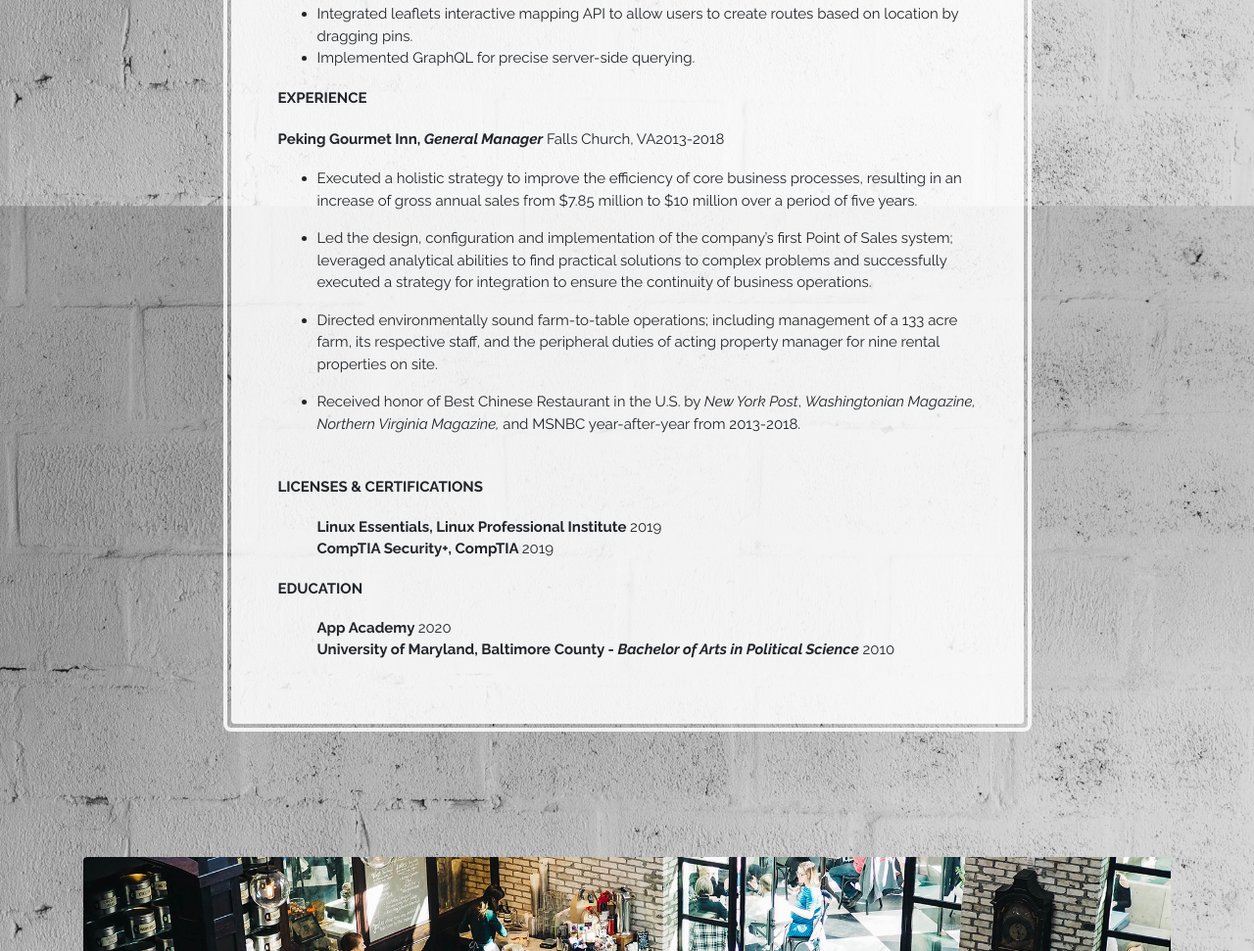
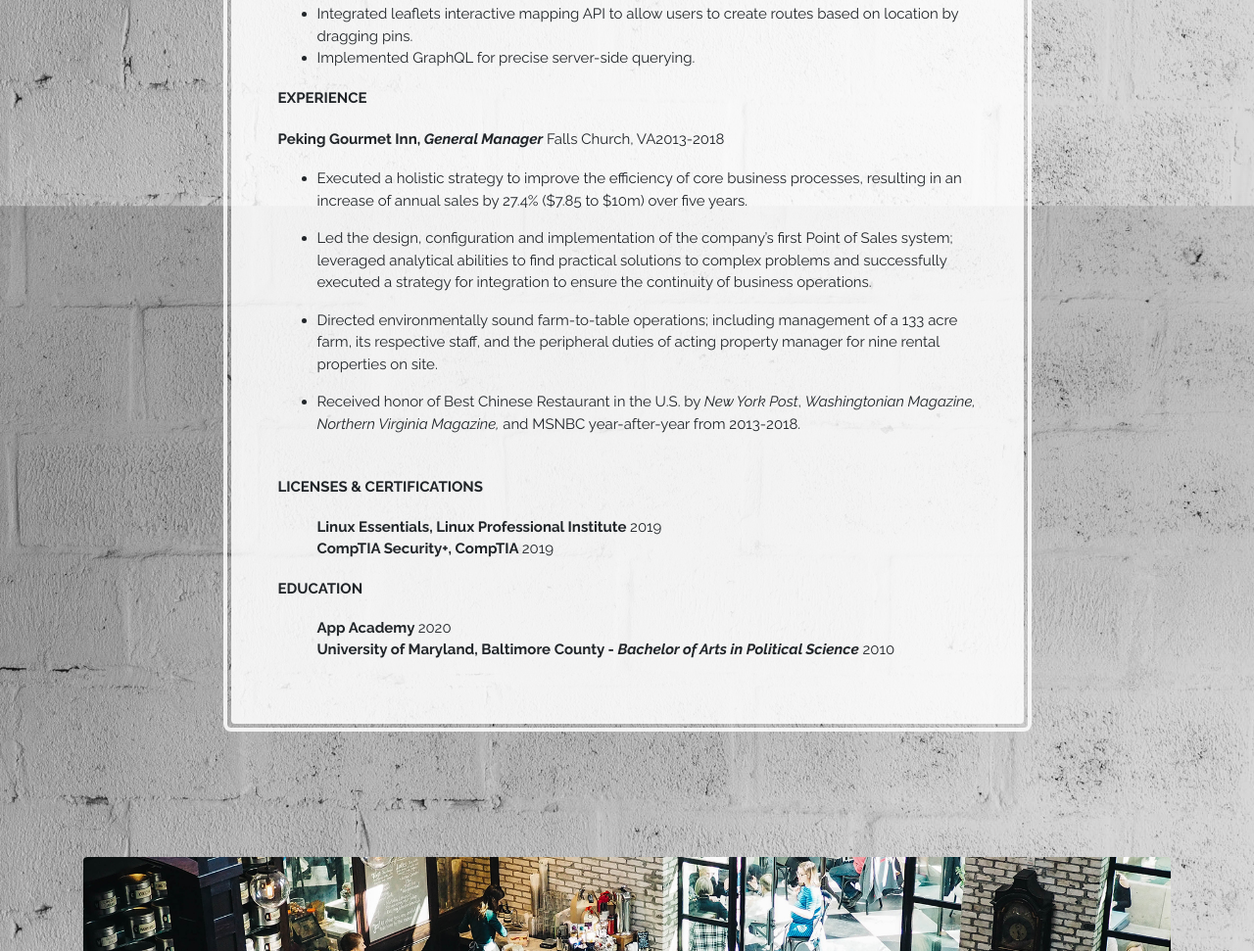
Before and after one commit to lee025/Portfolio, a website: page resume.html in a window 1280 px wide. Shown: the part 1485-2456 px from the top of the page at 98% size. Drawn offline with nearby package versions, Linux system fonts and the light colour scheme.

Commit message:
Resume updated % for PGI

```diff
--- a/resume.html
+++ b/resume.html
@@ -145,8 +145,8 @@
               <p><strong>EXPERIENCE</strong></p>
               <p><strong>Peking Gourmet Inn, </strong><strong><em>General Manager</em></strong> Falls Church, VA2013-2018</p>
               <ul>
-                <li>Executed a holistic strategy to improve the efficiency of core business processes, resulting in an increase
-                  of gross annual sales from $7.85 million to $10 million over a period of five years.</li>
+                <li>Executed a holistic strategy to improve the efficiency of core business processes, resulting in an increase of annual
+                sales by 27.4% ($7.85 to $10m) over five years.</li>
               </ul>
               <ul>
                 <li>Led the design, configuration and implementation of the company&rsquo;s first Point of Sales system;
```
Also changed, not shown: projects.html (+2 -2 lines).
